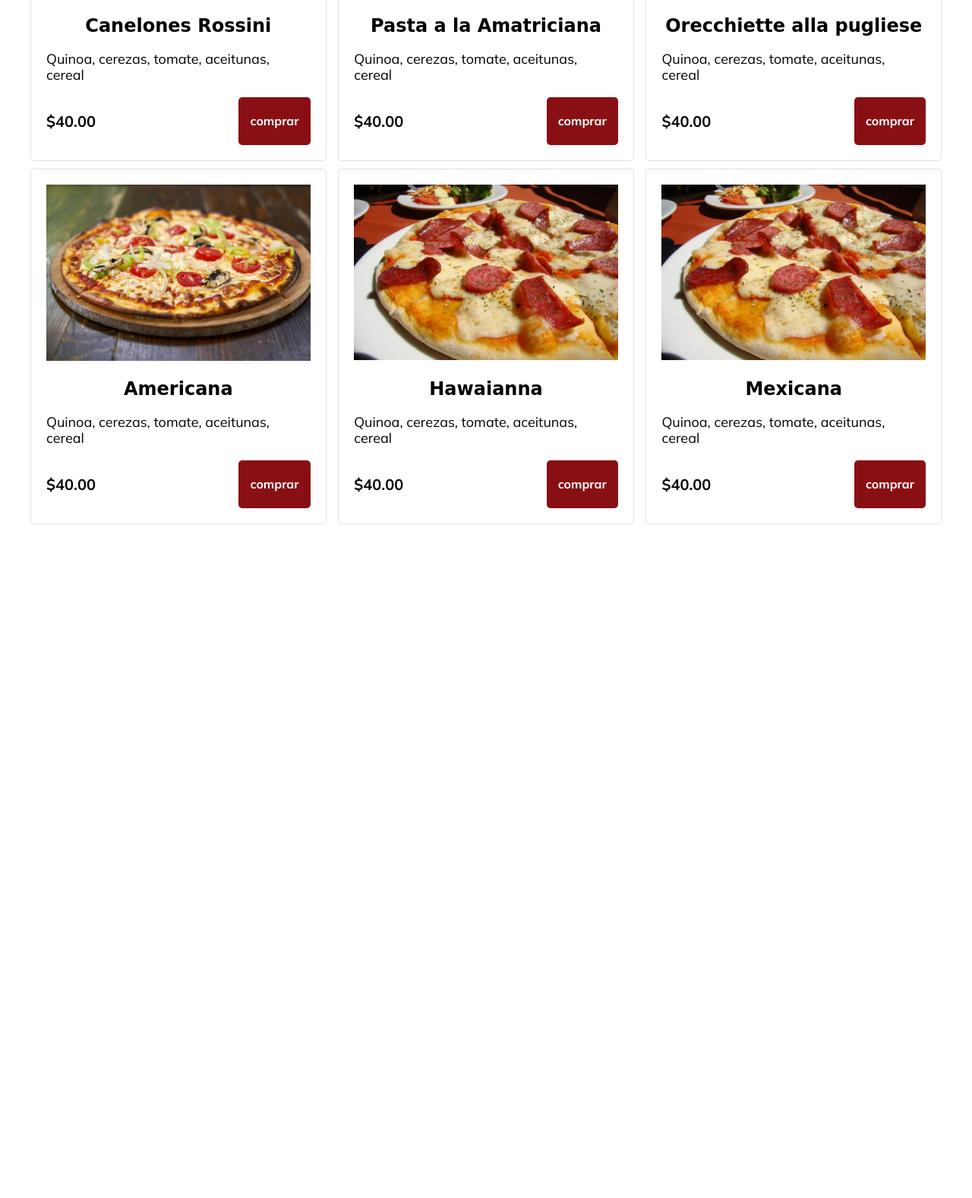
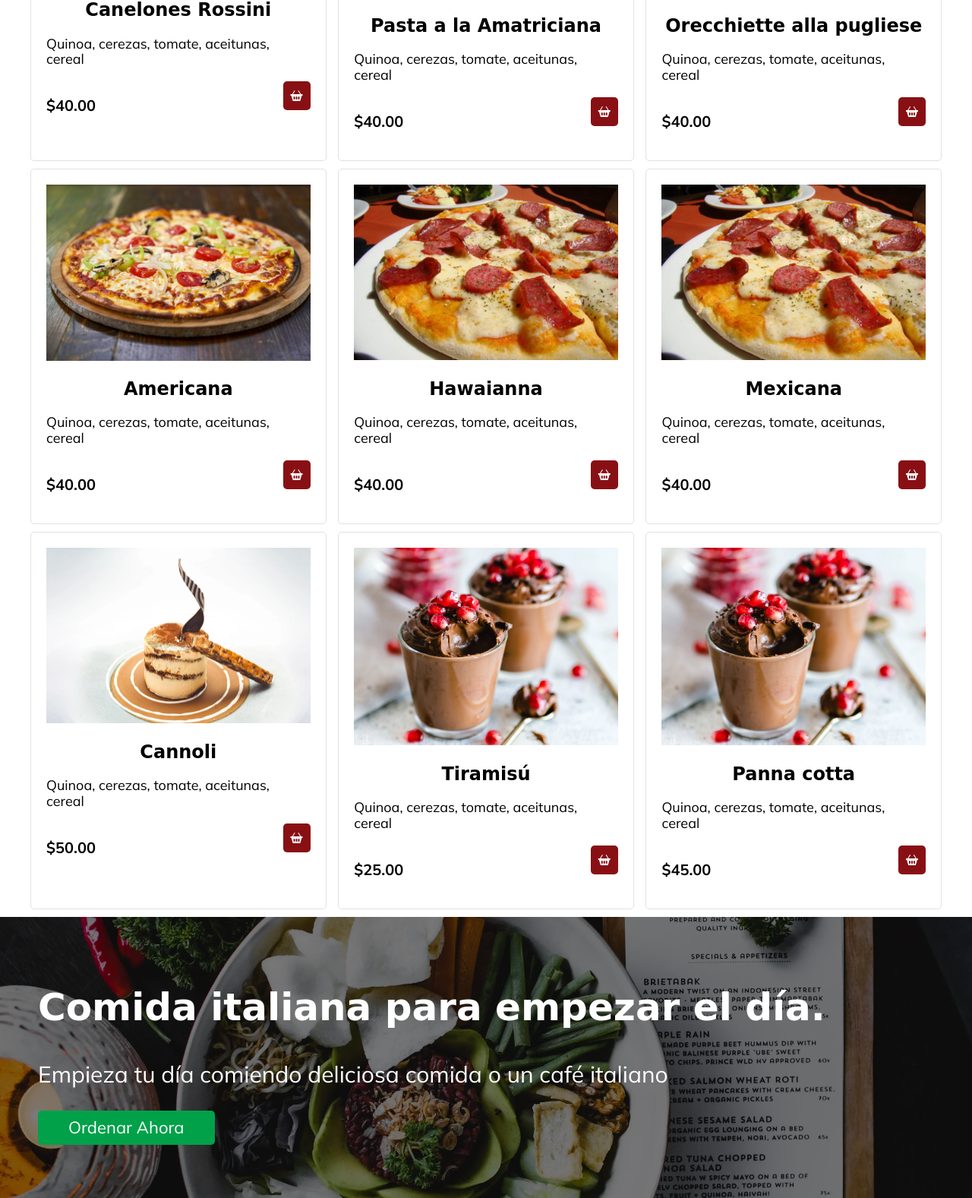
Before and after one commit to escorpion16/restaurante, a plain HTML site: page index.html in a window 1280 px wide. Shown: the part 2477-4054 px from the top of the page at 76% size. Before the commit the page ends 3177 px from the top, so only its background shows below. Drawn offline with nearby package versions, Linux system fonts and the light colour scheme; a web font is replaced by a local one.

Commit message:
seccion separador imagen

```diff
--- a/css/estilos.css
+++ b/css/estilos.css
@@ -114,6 +114,10 @@ img {
     display: inline-block;
     margin-bottom: 2rem;
     font-family: var(--parrafos);
+}
+.btn-verde:hover{
+    background-color: var(--rojo);
+    cursor: pointer;
 }
 
 /* ENCABEZADO */
@@ -337,11 +341,55 @@ video {
     font-size: 2rem;
 }
 .precio button{
-    padding: 0rem 1.5rem ;
+    padding: 1rem;
     border-radius: 5px;
     border: none;
     background-color: var(--rojo);
     color: var(--blanco);
     font-family: var(--parrafos);
-    font-weight: bold;
+    height: 3.8rem;
 }
+.separador{
+    background-image: url('../assets/img/ensalada.webp');
+    background-size: cover;
+    background-position: center center;
+    background-repeat: no-repeat;
+    position: relative;
+    z-index: 2;
+}
+.separador::before{
+    content: '';
+    position: absolute;
+    top: 0;
+    right: 0;
+    bottom: 0;
+    left: 0;
+    background-color: rgba(0, 0, 0, 0.5);
+    z-index: -1;
+}
+.contenido-separador{
+    padding: 5rem;
+}
+.contenido-separador h2{
+    font-size: 4rem;
+    color: var(--blanco);
+    text-align: center;
+}
+@media(min-width: 768px){
+    .contenido-separador h2{
+        text-align: left;
+        font-size: 5rem;
+        color: var(--blanco);
+    }
+}
+.contenido-separador p{
+    color: var(--blanco);
+    font-size: 3rem;
+    text-align: center;
+}
+@media(min-width: 768px){
+    .contenido-separador p{
+        text-align: left;
+    }
+
+}
--- a/index.html
+++ b/index.html
@@ -4,9 +4,10 @@
     <meta charset="UTF-8">
     <meta name="viewport" content="width=device-width, initial-scale=1.0">
     <title>Document</title>
+    <link rel="stylesheet" href="https://cdn.jsdelivr.net/npm/bootstrap-icons@1.10.5/font/bootstrap-icons.css">
     <link rel="preconnect" href="https://fonts.googleapis.com">
-<link rel="preconnect" href="https://fonts.gstatic.com" crossorigin>
-<link href="https://fonts.googleapis.com/css2?family=Arima:wght@700&family=Mulish:wght@400;700&display=swap" rel="stylesheet">
+    <link rel="preconnect" href="https://fonts.gstatic.com" crossorigin>
+    <link href="https://fonts.googleapis.com/css2?family=Arima:wght@700&family=Mulish:wght@400;700&display=swap" rel="stylesheet">
     <link rel="stylesheet" href="./css/normalize.css">
     <link rel="stylesheet" href="./css/estilos.css">
 </head>
@@ -77,7 +78,7 @@
                 <p>Quinoa, cerezas, tomate, aceitunas,cereal</p>
                 <div class="precio">
                     <p>$40.00</p>
-                    <button>comprar</button>
+                    <button><i class="bi bi-basket2-fill"></i></button>
                 </div>
             </div>
             <div class="platillo" data-platillo="ensalada">
@@ -86,7 +87,7 @@
                 <p>Quinoa, cerezas, tomate, aceitunas,cereal</p>
                 <div class="precio">
                     <p>$40.00</p>
-                    <button>comprar</button>
+                    <button><i class="bi bi-basket2-fill"></i></button>
                 </div>
             </div>
             <div class="platillo" data-platillo="ensalada">
@@ -95,16 +96,16 @@
                 <p>Quinoa, cerezas, tomate, aceitunas,cereal</p>
                 <div class="precio">
                     <p>$40.00</p>
-                    <button>comprar</button>
+                    <button><i class="bi bi-basket2-fill"></i></button>
                 </div>
             </div>
             <div class="platillo" data-platillo="pasta">
-                <img data-src="./assets/img/pasta2.webp" alt="pasta" />
+                <img data-src="./assets/img/pasta1.webp" alt="pasta" />
                 <h2>Canelones Rossini</h2>
                 <p>Quinoa, cerezas, tomate, aceitunas, cereal</p>
                 <div class="precio">
                     <p>$40.00</p>
-                    <button>comprar</button>
+                    <button><i class="bi bi-basket2-fill"></i></button>
                 </div>
             </div>
             <div class="platillo" data-platillo="pasta">
@@ -113,7 +114,7 @@
                 <p>Quinoa, cerezas, tomate, aceitunas, cereal</p>
                 <div class="precio">
                     <p>$40.00</p>
-                    <button>comprar</button>
+                    <button><i class="bi bi-basket2-fill"></i></button>
                 </div>
             </div>
             <div class="platillo" data-platillo="pasta">
@@ -122,7 +123,7 @@
                 <p>Quinoa, cerezas, tomate, aceitunas, cereal</p>
                 <div class="precio">
                     <p>$40.00</p>
-                    <button>comprar</button>
+                    <button><i class="bi bi-basket2-fill"></i></button>
                 </div>
             </div>
             <div class="platillo" data-platillo="pizza">
@@ -131,7 +132,7 @@
                 <p>Quinoa, cerezas, tomate, aceitunas, cereal</p>
                 <div class="precio">
                     <p>$40.00</p>
-                    <button>comprar</button>
+                    <button><i class="bi bi-basket2-fill"></i></button>
                 </div>
             </div>
             <div class="platillo" data-platillo="pizza">
@@ -140,7 +141,7 @@
                 <p>Quinoa, cerezas, tomate, aceitunas, cereal</p>
                 <div class="precio">
                     <p>$40.00</p>
-                    <button>comprar</button>
+                    <button><i class="bi bi-basket2-fill"></i></button>
                 </div>
             </div>
             <div class="platillo" data-platillo="pizza">
@@ -149,12 +150,48 @@
                 <p>Quinoa, cerezas, tomate, aceitunas, cereal</p>
                 <div class="precio">
                     <p>$40.00</p>
-                    <button>comprar</button>
+                    <button><i class="bi bi-basket2-fill"></i></button>
+                </div>
+            </div>
+            <div class="platillo" data-platillo="postre">
+                <img data-src="./assets/img/postres1.webp" alt="postre" />
+                <h2>Cannoli</h2>
+                <p>Quinoa, cerezas, tomate, aceitunas, cereal</p>
+                <div class="precio">
+                    <p>$50.00</p>
+                    <button><i class="bi bi-basket2-fill"></i></button>
+                </div>
+            </div>
+            <div class="platillo" data-platillo="postre">
+                <img data-src="./assets/img/postres2.webp" alt="postre" />
+                <h2>Tiramisú</h2>
+                <p>Quinoa, cerezas, tomate, aceitunas, cereal</p>
+                <div class="precio">
+                    <p>$25.00</p>
+                    <button><i class="bi bi-basket2-fill"></i></button>
+                </div>
+            </div>
+            <div class="platillo" data-platillo="postre">
+                <img data-src="./assets/img/postres2.webp" alt="postre" />
+                <h2>Panna cotta</h2>
+                <p>Quinoa, cerezas, tomate, aceitunas, cereal</p>
+                <div class="precio">
+                    <p>$45.00</p>
+                    <button><i class="bi bi-basket2-fill"></i></button>
                 </div>
             </div>
         </div>
     </section>
 
+    <div class="separador">
+        <div class="contenido-separador contendor">
+            <h2>Comida italiana para empezar el día.</h2>
+            <p>Empieza tu día comiendo deliciosa comida o un café italiano</p>
+            <a href="#" class="btn btn-verde">Ordenar ahora</a>
+        </div>
+    </div>
+
+
     <script src="./js/app.js"></script>
 </body>
 </html>
--- a/js/app.js
+++ b/js/app.js
@@ -1,9 +1,15 @@
 const menu = document.querySelector('.hamburguesa');
 const navegacion = document.querySelector('.navegacion');
 const imagenes =  document.querySelectorAll('img');
-
+const btnTodos = document.querySelector('.todos');
+const btnEnsaladas = document.querySelector('.ensaladas');
+const btnPasta = document.querySelector('.pasta');
+const btnPostres = document.querySelector('.postres');
+const btnPizza = document.querySelector('pizza');
+const contenedorPlatillos = document.querySelector('.platillos');
 document.addEventListener('DOMContentLoaded', () => {
     eventos();
+    platillos();
 })
 
 const eventos = () => {
@@ -19,11 +25,12 @@ const botonCerrar = () => {
     const btnCerrar = document.createElement('p');
     const overlay = document.createElement('div');
     overlay.classList.add('pantalla-completa');
+    const body = document.querySelector('body');
     if(document.querySelectorAll('.pantalla-completa').length > 0) return;
-    const body = document.querySelector('body');
     body.appendChild(overlay);
     btnCerrar.textContent = 'x';
     btnCerrar.classList.add('btn-cerrar');
+
     navegacion.appendChild(btnCerrar);
     cerrarMenu(btnCerrar, overlay);
 }
@@ -32,14 +39,15 @@ const observer = new IntersectionObserver((entries, observer) => {
     entries.forEach(entry => {
         if(entry.isIntersecting){
             const imagen = entry.target;
-            observer.unobserver(imagen);
+            imagen.src = imagen.dataset.src;
+            observer.unobserve(imagen);
         }
     })
 })
 
 
 imagenes.forEach( imagen => {
-    imagen.src = imagen.dataset.src;
+    // imagen.src = imagen.dataset.src;
     observer.observe(imagen);
 })
 
@@ -47,6 +55,7 @@ const cerrarMenu = (boton, overlay) => {
     boton.addEventListener('click', () => {
         navegacion.classList.add('ocultar');
         overlay.remove();
+        boton.remove();
     })
 
     overlay.onclick = function(){
@@ -55,3 +64,47 @@ const cerrarMenu = (boton, overlay) => {
         boton.remove();
     }
 }
+
+const platillos = () => {
+    let platillosArreglo = [];
+    const platillos = document.querySelectorAll('.platillo');
+    platillos.forEach(platillo => platillosArreglo = [...platillosArreglo, platillo])
+
+    const ensaladas = platillosArreglo.filter(ensalada => ensalada.getAttribute('data-platillo') === 'ensalada');
+    const pastas = platillosArreglo.filter(pasta => pasta.getAttribute('data-platillo') === 'pasta');
+    const pizzas = platillosArreglo.filter(pizza => pizza.getAttribute('data-platillo') === 'pizza');
+    const postres = platillosArreglo.filter(postre => postre.getAttribute('data-platillo') === 'postre');
+
+    mostrarPlatillos(ensaladas, pastas, pizzas, postres, platillosArreglo);
+}
+
+const mostrarPlatillos = (ensaladas, pastas, pizzas, postres, todos) => {
+    btnEnsaladas.addEventListener('click', ()=>{
+        limpiarHtml(contenedorPlatillos);
+        ensaladas.forEach(ensalada=> contenedorPlatillos.appendChild(ensalada));
+    });
+
+    btnPasta.addEventListener('click', ()=>{
+        limpiarHtml(contenedorPlatillos);
+         pastas.forEach(pasta=> contenedorPlatillos.appendChild(pasta));
+    });
+
+    btnPizza.addEventListener('click', ()=>{
+        limpiarHtml(contenedorPlatillos);
+        pizzas.forEach(pizza=> contenedorPlatillos.appendChild(pizza));
+    });
+    btnPostres.addEventListener('click', ()=>{
+        limpiarHtml(contenedorPlatillos);
+        postres.forEach(postre=> contenedorPlatillos.appendChild(postre));
+    });
+    btnTodos.addEventListener('click',()=>{
+        limpiarHtml(contenedorPlatillos);
+        todos.forEach(todo=> contenedorPlatillos.appendChild(todo));
+    });
+}
+
+const limpiarHtml = (contenedor) => {
+    while(contenedor.firstChild){
+        contenedor.removeChild(contenedor.firstChild);
+    }
+}
```
